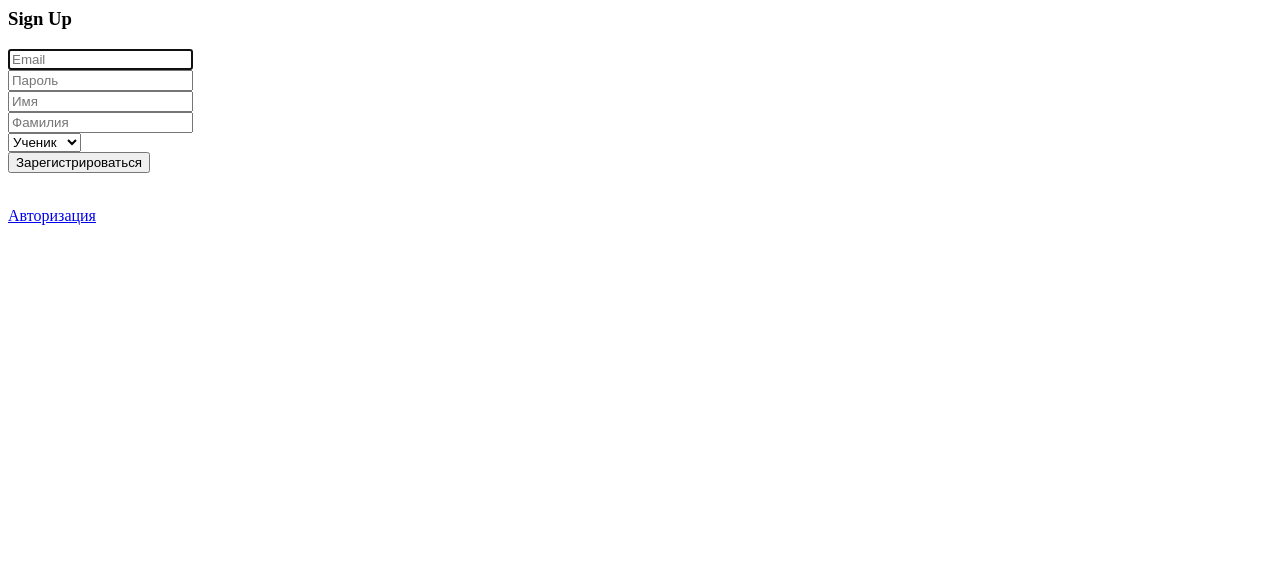
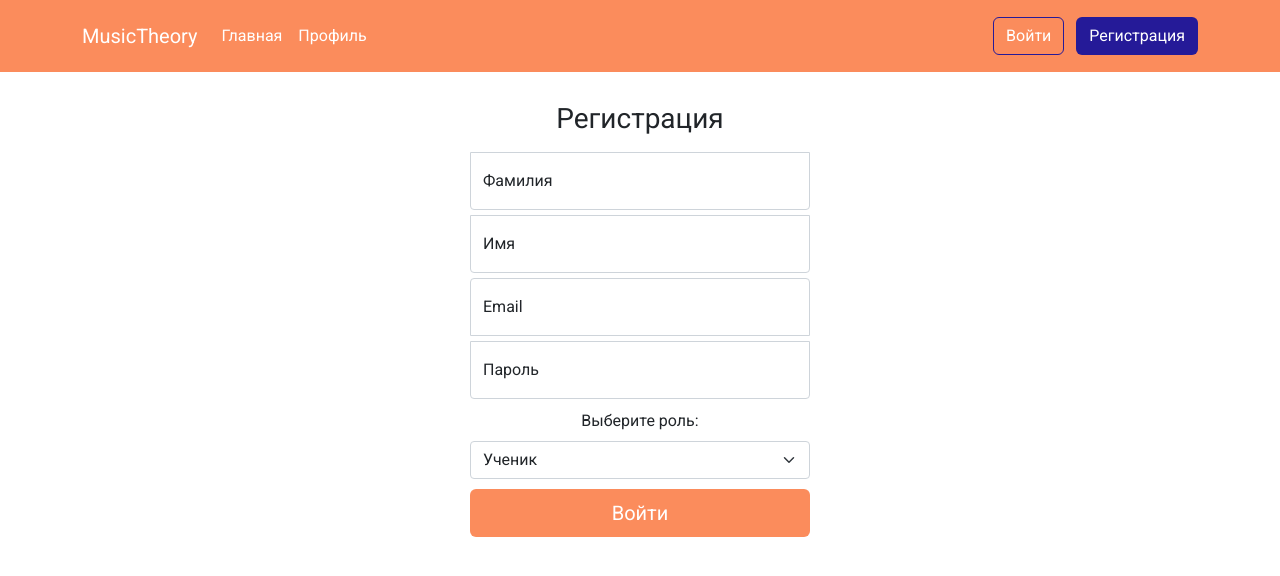
Before and after one commit to questonit/music-theory-flask, a Flask app: page /auth/signup in a window 1280 px wide. Shown: the top 576 px of the page. Run offline with Flask 2, Linux system fonts and the light colour scheme.

Commit message:
украшаем интерфейс

```diff
--- a/app/__init__.py
+++ b/app/__init__.py
@@ -1,3 +1,4 @@
+# -*- coding: utf-8 -*-
 from flask import Flask
 
 from app import config
--- a/app/api.py
+++ b/app/api.py
@@ -177,6 +177,7 @@ def test():
     tests = Test.objects
     return jsonify(result="OK", data=json.loads(tests.to_json()))
 
+
 @api.route("/test_delete", methods=["GET", "POST"])
 @jwt_required()
 def test_delete():
--- a/app/auth.py
+++ b/app/auth.py
@@ -25,6 +25,7 @@ auth = Blueprint("auth", __name__, url_prefix="/auth")
 
 login_manager = LoginManager()
 login_manager.login_view = "auth.login"
+login_manager.login_message = "Пожалуйста, авторизируйтесь, чтобы открыть эту страницу."
 
 
 @login_manager.user_loader
--- /dev/null
+++ b/app/static/main.css
@@ -0,0 +1,62 @@
+@charset "windows-1251";
+
+.btn-navy {
+    color: white !important;
+    background-color:#251A98 !important;
+    border-radius: 6px !important;
+}
+
+.btn-orange {
+    color: white !important;
+    background-color:#FB8C5C !important;
+    border-radius: 6px !important;
+}
+
+.btn-outline-navy {
+    color: white !important;
+    border-color: #251A98 !important;
+    background-color:transparent !important;
+    border-radius: 6px !important;
+}
+
+.btn-outline-navy:hover {
+    color: white !important;
+    background-color:#251A98 !important;
+}
+
+.form-signin {
+    width: 100%;
+    max-width: 400px;
+    padding: 15px;
+    margin: auto;
+  }
+
+  .form-signin .checkbox {
+    font-weight: 400;
+  }
+
+  .form-signin .select {
+    margin-bottom: 10px;
+  }
+
+  .form-signin .form-floating:focus-within {
+    z-index: 2;
+  }
+
+  .form-signin input[type="email"] {
+    margin-bottom: 5px;
+    border-bottom-right-radius: 0;
+    border-bottom-left-radius: 0;
+  }
+
+  .form-signin input[type="password"] {
+    margin-bottom: 10px;
+    border-top-left-radius: 0;
+    border-top-right-radius: 0;
+  }
+
+  .form-signin input[type="text"] {
+    margin-bottom: 5px;
+    border-top-left-radius: 0;
+    border-top-right-radius: 0;
+  }
--- a/app/templates/auth/signup.html
+++ b/app/templates/auth/signup.html
@@ -1,51 +1,37 @@
-{% with messages = get_flashed_messages() %}
-{% if messages %}
-    <div class="notification is-danger">
-        {{ messages[0] }}</a>.
+{% extends "base.html" %}
+
+{% block app_content %}
+<main class="text-center form-signin">
+    <form class="form-signin" method="POST" action="/auth/signup">
+        <h1 class="h3 mb-3 fw-normal">Регистрация</h1>
+
+        <div class="form-floating">
+            <input type="text" class="form-control" id="last_name" name="last_name" placeholder="Фамилия">
+            <label for="last_name">Фамилия</label>
         </div>
-{% endif %}
-{% endwith %}
-<div>
-    <h3 class="title">Sign Up</h3>
-    <div class="box">
-        <form method="POST" action="/auth/signup">
-            <div class="field">
-                <div class="control">
-                    <input class="input" type="email" name="email" placeholder="Email" autofocus="">
-                </div>
+        <div class="form-floating">
+            <input type="text" class="form-control" id="first_name" name="first_name" placeholder="Имя">
+            <label for="first_name">Имя</label>
         </div>
 
-            <div class="field">
-                <div class="control">
-                    <input class="input" type="password" name="password" placeholder="Пароль">
+        <div class="form-floating">
+            <input type="email" class="form-control" id="email" name="email" placeholder="name@example.com">
+            <label for="email">Email</label>
         </div>
+        <div class="form-floating">
+            <input type="password" class="form-control" id="password" name="password" placeholder="password">
+            <label for="password">Пароль</label>
         </div>
 
-            <div class="field">
-                <div class="control">
-                    <input class="input" type="text" name="first_name" placeholder="Имя" autofocus="">
-                </div>
-            </div>
-
-            <div class="field">
-                <div class="control">
-                    <input class="input" type="text" name="last_name" placeholder="Фамилия" autofocus="">
-                </div>
-            </div>
-
-            <div class="field">
-                <div class="control">
-                    <select id="role" name="role">
+        <div class="select">
+            <label for="role" class="form-label">Выберите роль:</label>
+            <select class="form-select" id="role" name="role">
                 <option value="student" selected>Ученик</option>
                 <option value="teacher_w">Учитель</option>
             </select>
         </div>
 
-            </div>
-
-            <button class="button">Зарегистрироваться</button>
+        <button class="w-100 btn btn-lg btn-orange" type="submit">Войти</button>
     </form>
-    </div>
-</div>
-<br>
-<a href="{{ url_for('auth.login') }}">Авторизация</a>
+</main>
+{% endblock %}
--- a/app/templates/base.html
+++ b/app/templates/base.html
@@ -0,0 +1,51 @@
+{% extends 'base_bootstrap.html' %}
+
+{% block title %}
+{% if title %}{{ title }} - MusicTheory{% else %}MusicTheory{% endif %}
+{% endblock %}
+
+{% block navbar %}
+<header class="p-3 text-white" style="background-color: #FB8C5C">
+    <div class="container">
+        <div class="d-flex flex-wrap align-items-center justify-content-center justify-content-lg-start">
+            <a class="navbar-brand text-white" href="{{ url_for('views.index') }}">MusicTheory</a>
+
+            <ul class="nav col-12 col-lg-auto me-lg-auto mb-2 justify-content-center mb-md-0">
+                <li><a href="{{ url_for('views.index') }}" class="nav-link px-2 text-white">Главная</a></li>
+                <li><a href="{{ url_for('views.profile') }}" class="nav-link px-2 text-white">Профиль</a></li>
+
+            </ul>
+
+            <!-- <form class="col-12 col-lg-auto mb-3 mb-lg-0 me-lg-3">
+                <input type="search" class="form-control form-control-dark" placeholder="Search..." aria-label="Search">
+            </form> -->
+
+            <div class="text-end">
+                {% if current_user.is_anonymous %}
+                <a href="{{ url_for('auth.login') }}" role="button" class="btn btn-outline-navy me-2">Войти</a>
+                <a href="{{ url_for('auth.signup') }}" role="button" class="btn btn-navy">Регистрация</a>
+                {% else %}
+                <a href="{{ url_for('views.profile') }}" role="button" class="btn btn-outline-navy me-2">Личный
+                    кабинет</a>
+                <a href="{{ url_for('auth.logout') }}" role="button" class="btn btn-navy">Выйти</a>
+                {% endif %}
+            </div>
+        </div>
+    </div>
+</header>
+{% endblock %}
+
+{% block content %}
+<div class="container">
+    {% with messages = get_flashed_messages() %}
+    {% if messages %}
+    {% for message in messages %}
+    <div class="alert alert-info" role="alert">{{ message }}</div>
+    {% endfor %}
+    {% endif %}
+    {% endwith %}
+
+    {# содержимое приложения которое должно быть предоставлено в блоке app_content #}
+    {% block app_content %}{% endblock %}
+</div>
+{% endblock %}
--- /dev/null
+++ b/app/templates/base_bootstrap.html
@@ -0,0 +1,28 @@
+<!doctype html>
+<html lang="en">
+  <head>
+    <!-- Required meta tags -->
+    <meta charset="utf-8">
+    <meta name="viewport" content="width=device-width, initial-scale=1">
+
+    <link href='http://fonts.googleapis.com/css?family=Roboto' rel='stylesheet' type='text/css'>
+    <link rel="stylesheet" type="text/css" href="{{ url_for('static', filename='main.css') }}">
+
+    <!-- Bootstrap CSS -->
+    <link href="https://cdn.jsdelivr.net/npm/bootstrap@5.0.2/dist/css/bootstrap.min.css" rel="stylesheet" integrity="sha384-EVSTQN3/azprG1Anm3QDgpJLIm9Nao0Yz1ztcQTwFspd3yD65VohhpuuCOmLASjC" crossorigin="anonymous">
+
+    <title>{% block title %}{% endblock %}</title>
+  </head>
+  <body style="font-family: 'Roboto'">
+    {% block body %}
+
+    {% block navbar %}
+    {% endblock %}
+
+    {% block content %}
+    {% endblock %}
+
+    <script src="https://cdn.jsdelivr.net/npm/bootstrap@5.0.2/dist/js/bootstrap.bundle.min.js" integrity="sha384-MrcW6ZMFYlzcLA8Nl+NtUVF0sA7MsXsP1UyJoMp4YLEuNSfAP+JcXn/tWtIaxVXM" crossorigin="anonymous"></script>
+    {% endblock %}
+  </body>
+</html>
--- a/app/templates/views/index.html
+++ b/app/templates/views/index.html
@@ -1,3 +1,6 @@
+{% extends "base.html" %}
+
+{% block app_content %}
     <h1 class="title">MusicTheory</h1>
 
     {% if current_user.is_authenticated %}
@@ -21,3 +24,4 @@
             Выйти из аккаунта
         </a>
     {% endif %}
+{% endblock %}
--- a/app/templates/views/profile.html
+++ b/app/templates/views/profile.html
@@ -1,3 +1,6 @@
+{% extends "base.html" %}
+
+{% block app_content %}
 <h1 class="title">
     Добро пожаловать, {{ name }}
 </h1>
@@ -5,3 +8,4 @@
 <a href="{{ url_for('views.index') }}">На главную</a>
 <br>
 <a href="{{ url_for('auth.logout') }}">Выйти из аккаунта</a>
+{% endblock %}
```
Also changed, not shown: app/templates/auth/login.html (+24 -32 lines). Lines whose indentation alone changed are shown as unchanged.
